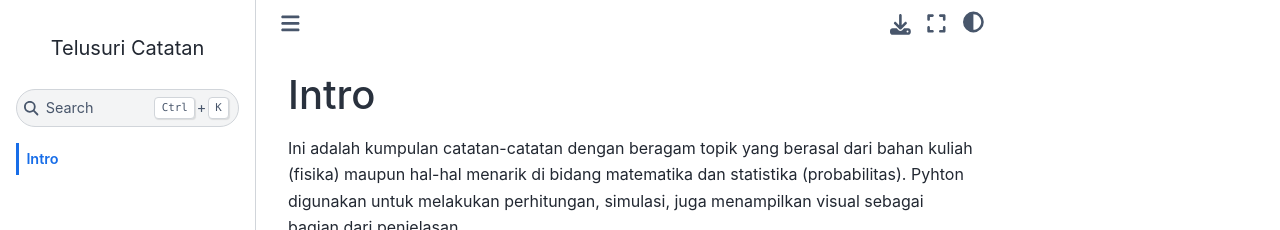
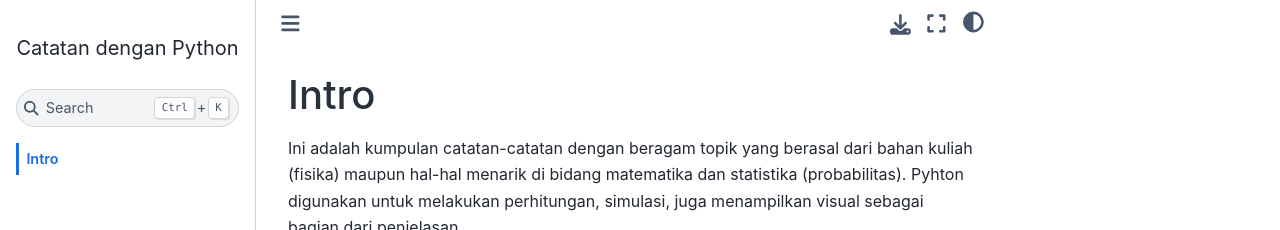
Before and after one commit to noworiv/pynotes, a Jupyter Book: the page built from intro.md, in a window 1280 px wide. Shown: the top 230 px of the page. Built offline with Jupyter Book 1.0.4 settings and Sphinx 7.4.7 and the Sphinx Book theme 1.1.4, drawn with Linux system fonts in a browser that asks for light colours; pages that are not in the unit, such as notebooks, are missing from menus.

Commit message:
Update book title in configuration file

```diff
--- a/_config.yml
+++ b/_config.yml
@@ -1,6 +1,6 @@
 # Jupyter Book v1 configuration
 
-title: "Telusuri Catatan"
+title: "Catatan dengan Python"
 author: "Nowo R."
 logo: ""
 
```
